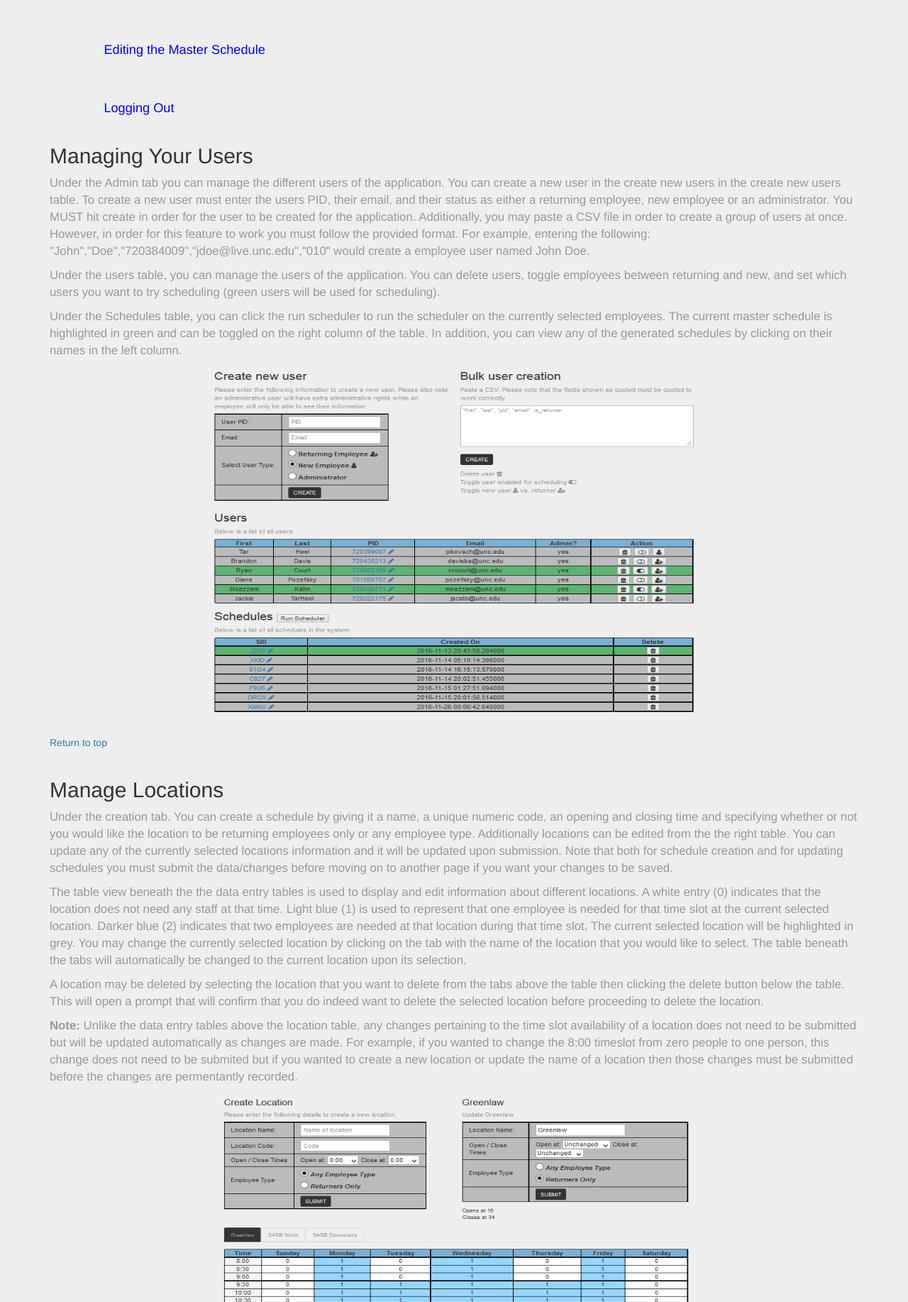
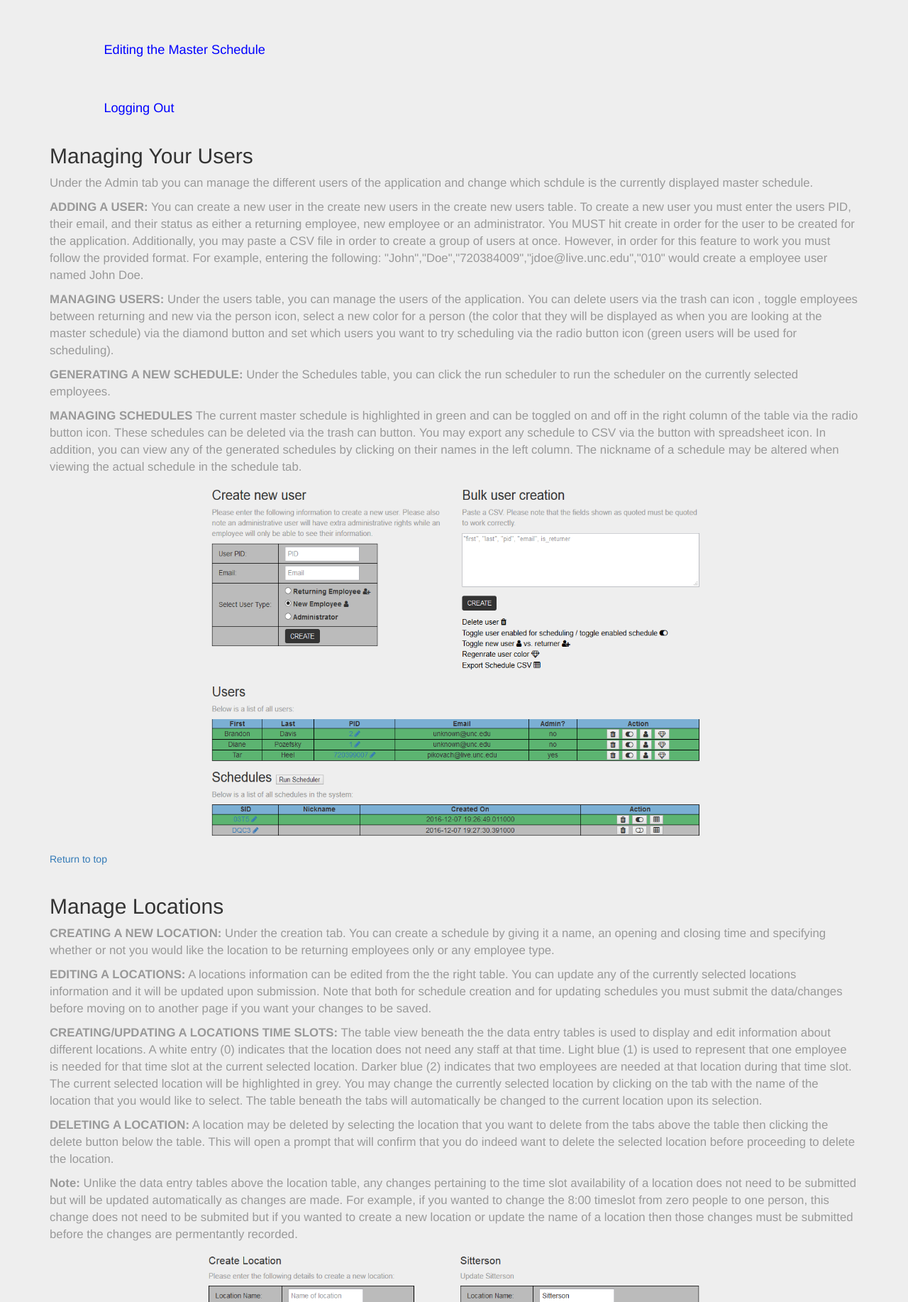
Before and after one commit to WritingCenterScheduler/application, a Python web app: template app/templates/admin_help.html in a window 1280 px wide. Shown: the part 542-2376 px from the top of the page at 71% size. Run offline with Jinja, Linux system fonts and the light colour scheme; the template is opened without the code that fills it, so the values that code supplies are empty; some libraries are stand-ins or nearby versions.

Commit message:
Updated Admin Help Page and images

```diff
--- a/app/config.py
+++ b/app/config.py
@@ -8,7 +8,7 @@ import os
 import uuid
 
 # For the local environment
-ADMIN_PID = 720430213 # A user to test admin function on local dev
+ADMIN_PID = 720399007 # A user to test admin function on local dev
 NOADMIN_PID = 3 # A user to test non-admin function on local dev
 LOCAL = False if os.getenv("OPENSHIFT_MONGODB_DB_HOST", False) else True
 SSO_LOGOUT_URL = "https://sso.unc.edu/idp/logout.jsp"
--- a/app/templates/admin_help.html
+++ b/app/templates/admin_help.html
@@ -34,24 +34,38 @@
         <h2 id='ManagingYourUsers'>Managing Your Users</h2>
         <p>
 
-            Under the Admin tab you can manage the different users of the application. You can create a new user in
-            the create new users in the create new users table. To create a new user must enter the users PID, their
-            email, and their status as either a returning employee, new employee or an administrator. You MUST hit
-            create in order for the user to be created for the application. Additionally, you may paste a CSV file in
-            order to create a group of users at once. However, in order for this feature to work you must follow the
-            provided format. For example, entering the following:  "John","Doe","720384009","jdoe@live.unc.edu","010"
-            would create a employee user named John Doe.
+            Under the Admin tab you can manage the different users of the application and change which schdule is the
+            currently displayed master schedule.
         </p>
         <p>
-            Under the users table, you can manage the users of the application. You can delete users, toggle
-            employees between returning and new, and set which users you want to try scheduling (green users will be
-            used for scheduling).
+            <strong>ADDING A USER:</strong>
+            You can create a new user in the create new users in the create new users table. To create a new user you
+            must enter the users PID, their email, and their status as either a returning employee, new employee or
+            an administrator. You MUST hit create in order for the user to be created for the application.
+            Additionally, you may paste a CSV file in order to create a group of users at once. However, in order for
+            this feature to work you must follow the provided format. For example, entering the following:
+            "John","Doe","720384009","jdoe@live.unc.edu","010" would create a employee user named John Doe.
         </p>
         <p>
+            <strong>MANAGING USERS:</strong>
+            Under the users table, you can manage the users of the application. You can delete users via the trash
+            can icon , toggle employees between returning and new via the person icon, select a new color for a
+            person (the color that they will be displayed as when you are looking at the master schedule) via the
+            diamond button and set which users you want to try scheduling via the radio button icon (green users will
+            be used for scheduling).
+        </p>
+        <p>
+            <strong>GENERATING A NEW SCHEDULE: </strong>
             Under the Schedules table, you can click the run scheduler to run the scheduler on the currently selected
-            employees. The current master schedule is highlighted in green and can be toggled on the right column of
-            the table. In addition, you can view any of the generated schedules by clicking on their names in the
-            left column.
+            employees.
+        </p>
+        <p>
+            <strong>MANAGING SCHEDULES</strong>
+            The current master schedule is highlighted in green and can be toggled on and off in the right column of
+            the table via the radio button icon. These schedules can be deleted via the trash can button. You may
+            export any schedule to CSV via the button with spreadsheet icon.  In addition, you can view any of the
+            generated schedules by clicking on their names in the left column. The nickname of a schedule may be
+            altered when viewing the actual schedule in the schedule tab.
         </p>
         <img src="{{ url_for('static', filename='assets/Admin.PNG') }}" alt='User management page' width='700'
              height='500' style="display: block; margin: 0 auto;">
@@ -61,14 +75,20 @@
         <br>
 	<h2 id='ManageLocations'>Manage Locations</h2>
         <p>
-            Under the creation tab. You can create a schedule by giving it a name, a unique numeric code, an opening and
+            <strong>CREATING A NEW LOCATION:</strong>
+            Under the creation tab. You can create a schedule by giving it a name, an opening and
             closing time and specifying whether or not you would like the location to be returning employees only or any
-            employee type. Additionally locations can be edited from the the right table. You can update any of the
-            currently selected locations information and it will be updated upon submission. Note that both for schedule
-            creation and for updating schedules you must submit the data/changes before moving on to another page if you
-            want your changes to be saved.
+            employee type.
         </p>
         <p>
+            <strong>EDITING A LOCATIONS:</strong>
+            A locations information can be edited from the the right table. You can update any of the currently
+            selected locations information and it will be updated upon submission. Note that both for schedule
+            creation and for updating schedules you must submit the data/changes before moving on to another page if
+            you want your changes to be saved.
+        </p>
+        <p>
+            <strong>CREATING/UPDATING A LOCATIONS TIME SLOTS:</strong>
             The table view beneath the the data entry tables is used to display and edit information about different
             locations. A white entry (0) indicates that the location does not need any staff at that time. Light blue (1)
             is used to represent that one employee is needed for that time slot at the current selected location. Darker
@@ -78,6 +98,7 @@
             changed to the current location upon its selection.
         </p>
         <p>
+            <strong>DELETING A LOCATION:</strong>
             A location may be deleted by selecting the location that you want to delete from the tabs above the table
             then clicking the delete button below the table. This will open a prompt that will confirm that you do
             indeed want to delete the selected location before proceeding to delete the location.
@@ -100,8 +121,11 @@
 	<h2 id='Schedule'>Editing the Master Schedule</h2>
 
         <p>
-            Under the Schedule tab, you can edit and view the master schedule that you selected in the Admin tab. A
-            students name placed in a certain time slot represents that the student is currently scheduled to work at
+            Under the Schedule tab, you can edit and view the master schedule that you selected in the Admin tab. The
+            schedules four letter assigned name is displayed in the top right corner. If you would like to add a more
+            user-friendly nickname to the schedule this can be done via the text box below the four letter name. You
+            must submit this name before navigating away from the page. A students name placed in a certain time slot
+            represents that the student is currently scheduled to work at
             that time.
         </p>
         <p>
@@ -114,7 +138,9 @@
             <strong>ADDING A EMPLOYEE:</strong>
             On the left hand side of the schedule you can click and drag employees onto the schedule. This is done by
             dragging one of the employees names onto the schedule during the time slot that you would like to add the
-            student.
+            student. If you would like the employee to work more than thirty minutes during that time slot then you
+            must add them, then click and drag the bottom of their assigned time to extend the amount of time that
+            they are working in that time slot.
         </p>
         <p>
             <strong>MOVING AROUND EMPLOYEES:</strong>
@@ -122,11 +148,22 @@
             dropping their name from their current time slot to a different one.
         </p>
         <p>
+            <strong>EXTENDING AN EMPLOYEES HOURS:</strong>
+            The amount of time that an employee is working in a time slot can be extended by clicking and dragging
+            the bottom of their assigned time slot to the desired time and then releasing.
+        </p>
+        <p>
             <strong>FILTERING BY LOCATION:</strong>
-            On the left hand side of the schedule, you will seee a drop down menu. From here you can choose which
-            locations master schedule you would like to display or if you would like to see all of the locations at
-            once. Any changes that you make to an individual locations schedule must be submitted before the changes
-            are saved.
+            On the left hand side of the schedule, you will seee a drop down menu under the heading Locations. From
+            here you can choose which locations master schedule you would like to display or if you would like to see
+            all of the locations at once. Any changes that you make to an schedule must be submitted before the
+            changes are saved.
+        </p>
+        <p>
+            <strong>FILTERING BY EMPLOYEE:</strong>
+            On the left hand side of the schedule, you will see a drop down menu under the heading Employees. This
+            can be used to filter the individual employees and display only one employee on the schedule at time. You
+            can switch between an individual student and all students.
         </p>
         <p>
             <Strong>CHANGING THE AMOUNT OF TIME DISPLAYED:</Strong>
@@ -134,7 +171,20 @@
             calender or to display an individual day. This can be toggled by selecting different tabs in the top left
             corner of the calender.
         </p>
-
+        <p>
+            <Strong>SAVING AND OVERWRITING THE CURRENT SCHEDULE</Strong>
+            You can save the changes that you have made to the current schedule by clicking the save button located
+            in the lower left corner of the page. Note that none of your changes that you have made will be submitted
+            unless you save your changes before leaving the page. Additionally, once you have saved you changes the
+            original schedule will be overwritten and you cannot return the schedule to it's original state.
+        </p>
+        <p>
+            <Strong>SAVING SCHEDULE TO A NEW SCHEDULE</Strong>
+            You can save the edits that you have made into a new schedule by clicking the "Save New" button under the
+            save new schedule section of the page in the lower left corner. Note that unlike the "Save" button this
+            does not destroy the original copy of the schedule but rather saves it to a new schedule under a
+            different name thus both the original and the altered schedules will still be available.
+        </p>
 
 	<img src="{{ url_for('static', filename='assets/schedule.PNG') }}" alt='View Schedule Image'  width='700'
              height='500' style="display: block; margin: 0 auto;">
```
Also changed, not shown: app/static/assets/Admin.PNG, app/static/assets/locations.PNG, app/static/assets/schedule.PNG.
